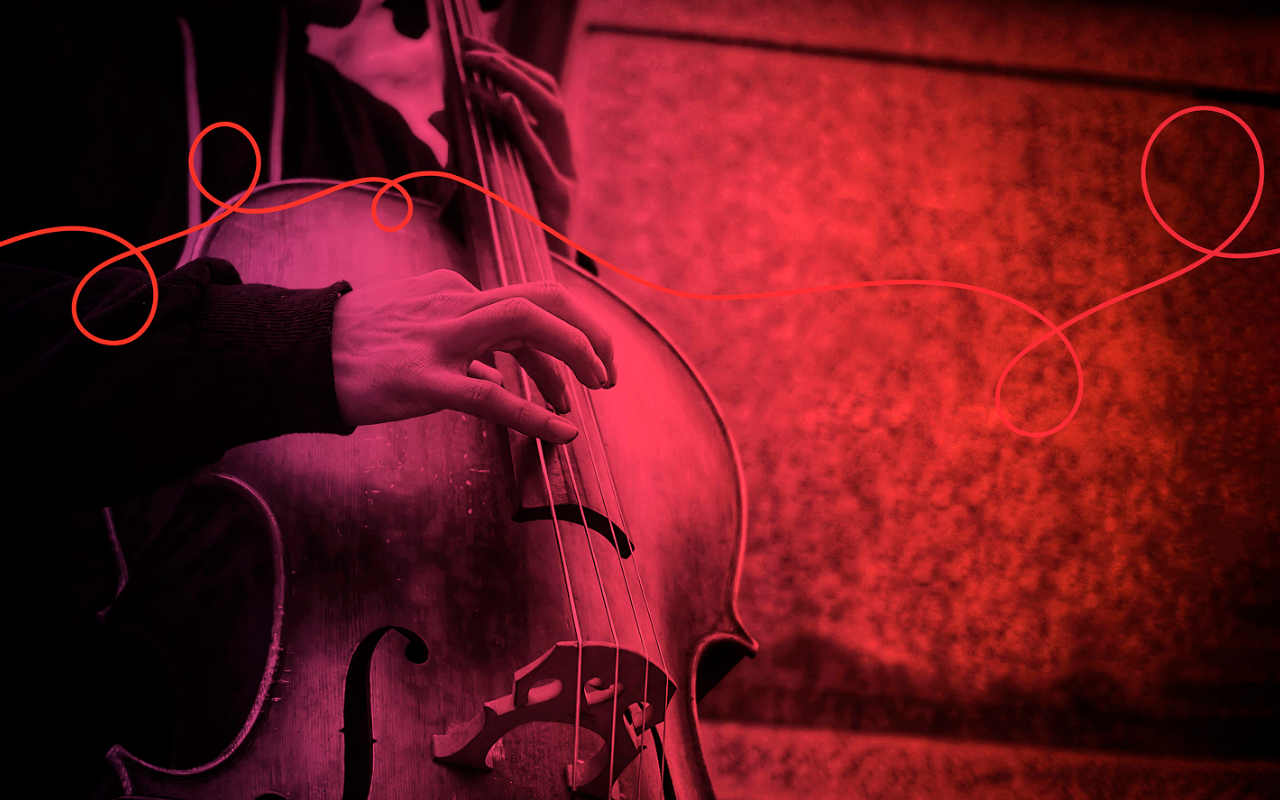
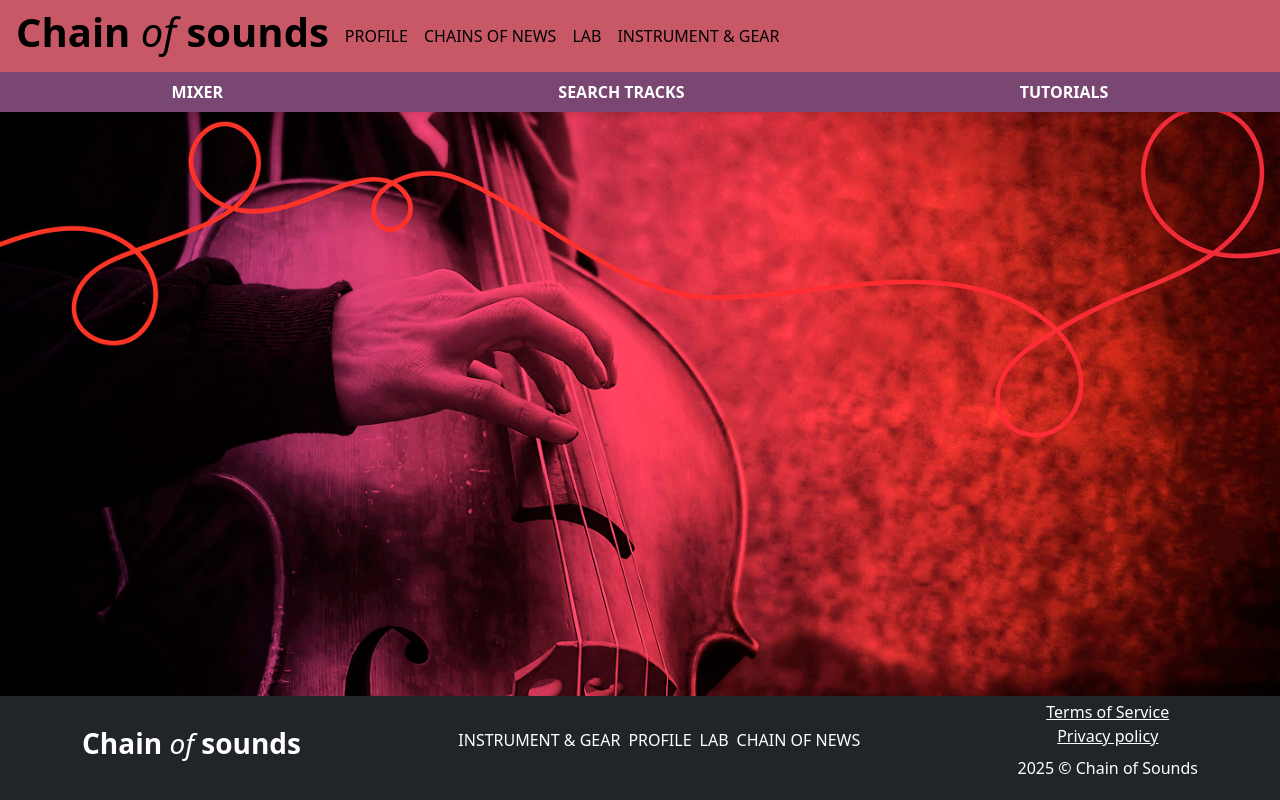
Before and after one commit to BreannaSand/audio-recorder, a React (Vite) app: page / in a window 1280 px wide. Built offline with nearby package versions, Linux system fonts and the light colour scheme.

Commit message:
did footer and navbar

```diff
--- a/src/App.css
+++ b/src/App.css
@@ -11,3 +11,16 @@ body {
     background: url('/Bassbackground.png') no-repeat center center fixed;
     background-size: cover;
 }
+
+.navbar-top {
+    background-color: #c95866;
+}
+.nav-under {
+    background-color: #7a4772;
+}
+.custom-btn-size {
+    width: 45px;
+    height: 45px;
+    padding: 0;
+
+}
--- a/src/App.jsx
+++ b/src/App.jsx
@@ -1,7 +1,13 @@
-import './App.css'
-
+import './App.css';
+import Footer from './components/footer';
+import Navbar from './components/navbar';
 function App() {
-
+    return (
+        <>
+            <Navbar />
+            <Footer />
+        </>
+    );
 }
 
-export default App
+export default App;
--- /dev/null
+++ b/src/components/footer.jsx
@@ -0,0 +1,77 @@
+function Footer() {
+    return (
+        <>
+            {/*Fast footer som paceras längst ner i fönstret.
+       Fungerar på alla skärmstorlekar.
+      Ändrar innehållet beroende på vad skrämstorleken är */}
+            <footer
+                className="bg-dark text-white py-1"
+                style={{
+                    position: 'fixed',
+                    bottom: 0,
+                    width: '100vw',
+                    marginRight: 0,
+                    left: 0
+                }}
+            >
+                {/*Här nedan börjar motbilläget som endast visas på små skärmar.
+                     Döljs när skärmläget blir 768px och uppåt
+                     Tanken är att användaren ska kunna navigera utifrån dessa länkar i mobiltläge   */}
+                <div className="container">
+                    <div className="d-flex flex-wrap justify-content-center text-center d-md-none py-3 ">
+                        <h3 className="flex-fill fs-6">PROFILE</h3>
+                        <h3 className="flex-fill fs-6">NEWS</h3>
+                        <h3
+                            className="flex-fill fs-6"
+                            style={{ color: '#F98080' }}
+                        >
+                            LAB
+                        </h3>
+                        <h3 className="flex-fill fs-6">INSIGHTS</h3>
+                        <h3 className="flex-fill fs-6">ACCOUNT</h3>
+                    </div>
+                    {/*Här nedan börjar desktop läget.
+                     Visas när skärmläget är 768px med hjälp av bootstrapklassen d-md-flex  .
+                     Gömms som standard med hjälp av bootstrap d-none då vi jobbade med mobilefirst  */}
+                    <div className="d-none d-md-flex flex-row align-items-center justify-content-between ">
+                        <h3>
+                            <span className="fw-bold">Chain </span>
+                            <span className="fst-italic fw-light">of </span>
+                            <span className="fw-bold">sounds</span>
+                        </h3>
+
+                        <div className="d-flex flex-row  gap-2  ">
+                            <p>INSTRUMENT & GEAR</p>
+                            <p>PROFILE</p>
+                            <p>LAB</p>
+                            <p>CHAIN OF NEWS</p>
+                        </div>
+
+                        <div>
+                            {' '}
+                            {/*Gjorde href för tänkte att dessa länkar ska visa något dokument för användaren men dessa finns inte än så därav # efter.
+                            La även till aria-label för bättre tillgänglighet */}
+                            <a
+                                href="#"
+                                aria-label="Läs våra användarvillkor"
+                                className="text-white d-block "
+                            >
+                                Terms of Service
+                            </a>
+                            <a
+                                href="#"
+                                aria-label="Läs vår integritetspolicy"
+                                className="text-white d-block"
+                            >
+                                Privacy policy
+                            </a>
+                            <p className="mt-2">2025 © Chain of Sounds</p>
+                        </div>
+                    </div>
+                </div>
+            </footer>
+        </>
+    );
+}
+
+export default Footer;
--- /dev/null
+++ b/src/components/navbar.jsx
@@ -0,0 +1,117 @@
+function Navbar() {
+    return (
+        <>
+            <header
+                style={{
+                    position: 'fixed',
+                    top: 0,
+                    left: 0,
+                    width: '100vw',
+                    zIndex: 1000,
+                    backgroundColor: 'white',
+                    boxShadow: '0 2px 5px rgba(0,0,0,0.1)'
+                }}
+            >
+                {/* Den översta delen av navbaren kommer ändras beroende på om det är mobilt läge eller desktop läge*/}
+                <div className="navbar-top text-black py-2 px-3 d-flex justify-content-start align-items-center">
+                    <h1>
+                        <span className="fw-bold">Chain </span>
+                        <span className="fst-italic fw-light">of </span>
+                        <span className="fw-bold">sounds</span>
+                    </h1>
+                    <nav className="d-none d-md-flex ms-3 ">
+                        <a
+                            href="#"
+                            className="text-decoration-none text-black me-3 text-uppercase "
+                        >
+                            Profile
+                        </a>
+                        <a
+                            href="#"
+                            className="text-decoration-none text-black me-3 text-uppercase "
+                        >
+                            Chains of News
+                        </a>
+                        <a
+                            href="#"
+                            className="text-decoration-none text-black me-3 text-uppercase"
+                        >
+                            Lab
+                        </a>
+                        <a
+                            href="#"
+                            className="text-decoration-none text-black me-3 text-uppercase"
+                        >
+                            Instrument & Gear
+                        </a>
+                    </nav>
+                    {/* hamburgarmeny utan någon fungerande funktion för tillfället*/}
+                    <div className="d-md-none ms-5 justify-content-end text-black">
+                        <button
+                            className="btn  btn btn-dark custom-btn-size"
+                            aria-label="Open menu"
+                        >
+                            <span className="text-white "> ☰</span>
+                        </button>
+                    </div>
+                </div>
+                <nav>
+                    {/* /*Här nedan börjar motbilläget som endast visas på små skärmar.
+                     Döljs när skärmläget blir 768px och uppåt
+                     Tanken är att användaren ska kunna navigera utifrån dessa länkar i mobiltläge */}
+                    <div className="nav-under text-white d-flex d-md-none flex-wrap justify-content-center text-center gap-2 py-1 ">
+                        <a
+                            href="#"
+                            className="flex-fill fs-6 fw-bold text-white text-decoration-none text-uppercase"
+                            aria-label="Mixer"
+                        >
+                            Mixer
+                        </a>
+                        <a
+                            href="#"
+                            className="flex-fill fs-6 fw-bold text-white text-decoration-none text-uppercase"
+                            aria-label="Search Tracks"
+                        >
+                            Search Tracks
+                        </a>
+
+                        <a
+                            href="#"
+                            className="flex-fill fs-6 fw-bold text-white text-decoration-none text-uppercase"
+                            aria-label="Tutorials"
+                        >
+                            Tutorials
+                        </a>
+                    </div>
+
+                    {/* Desktop undermeny */}
+                    <div className="nav-under text-white d-none d-md-flex  justify-content-start gap-4 py-2 px-3">
+                        <a
+                            href="#"
+                            className="flex-fill fs-6 fw-bold text-white text-decoration-none text-uppercase"
+                            aria-label="Tutorials"
+                        >
+                            Mixer
+                        </a>
+                        <a
+                            href="#"
+                            className="flex-fill fs-6 fw-bold text-white text-decoration-none text-uppercase"
+                            aria-label="Tutorials"
+                        >
+                            Search Tracks
+                        </a>
+                        <a
+                            href="#"
+                            className="flex-fill fs-6 fw-bold text-white text-decoration-none text-uppercase"
+                            aria-label="Tutorials"
+                        >
+                            Tutorials
+                        </a>
+                    </div>
+                </nav>
+            </header>
+        </>
+    );
+}
+
+export default Navbar;
```
Lines whose indentation alone changed are shown as unchanged.
